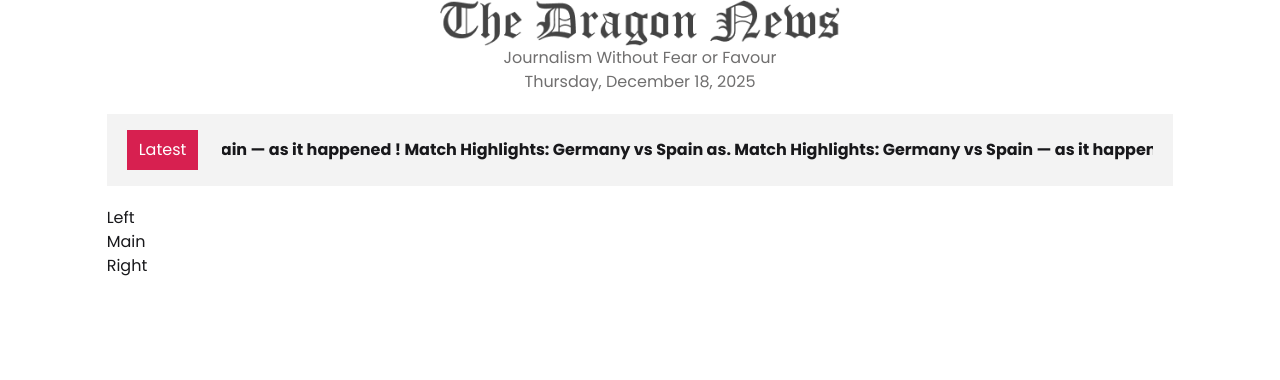
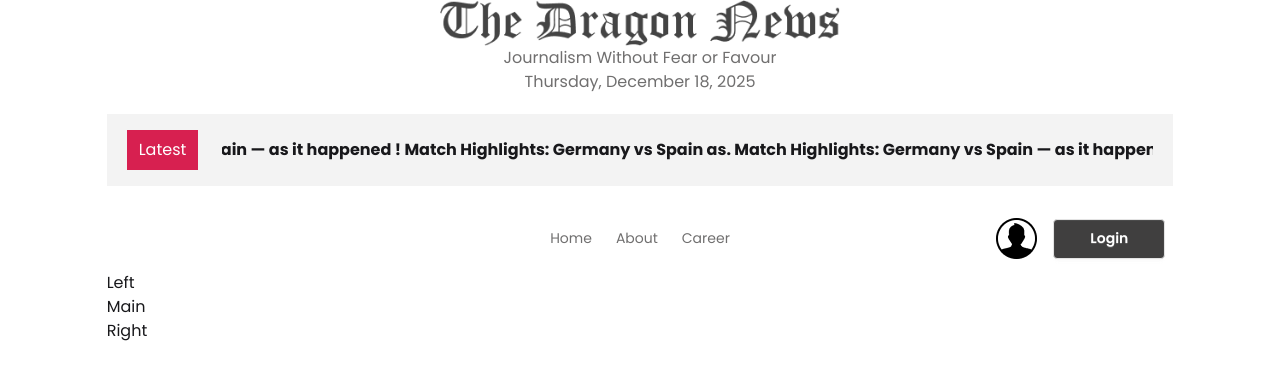
Before and after one commit to Maneulislam/Dragon-News, a React (Vite) app: page / in a window 1280 px wide. Shown: the top 380 px of the page. Built offline with nearby package versions, Linux system fonts and the light colour scheme.

Commit message:
Added navbar design

```diff
--- /dev/null
+++ b/src/components/Navbar.jsx
@@ -0,0 +1,51 @@
+import { NavLink } from 'react-router';
+import user from '../assets/user.png'
+
+const Navbar = () => {
+
+    const links = <>
+
+        <li><NavLink className='text-accent' to='/'>Home</NavLink></li>
+        <li><NavLink className='text-accent' to='/about'>About</NavLink></li>
+        <li><NavLink className='text-accent' to='/career'>Career</NavLink></li>
+
+
+    </>
+
+    return (
+        <div className="navbar bg-base-100 ">
+            <div className="navbar-start">
+                <div className="dropdown">
+                    <div tabIndex={0} role="button" className="btn btn-ghost lg:hidden">
+                        <svg xmlns="http://www.w3.org/2000/svg" className="h-5 w-5" fill="none" viewBox="0 0 24 24" stroke="currentColor"> <path strokeLinecap="round" strokeLinejoin="round" strokeWidth="2" d="M4 6h16M4 12h8m-8 6h16" /> </svg>
+                    </div>
+                    <ul
+                        tabIndex="-1"
+                        className="menu menu-sm dropdown-content bg-base-100 rounded-box z-1 mt-3 w-52 p-2 shadow">
+
+                        {
+                            links
+                        }
+
+                    </ul>
+                </div>
+
+            </div>
+            <div className="navbar-center hidden lg:flex">
+                <ul className="menu menu-horizontal px-1">
+
+                    {
+                        links
+                    }
+
+                </ul>
+            </div>
+            <div className="navbar-end space-x-4">
+                <img src={user} alt="" />
+                <a className="btn bg-primary px-9 text-white">Login</a>
+            </div>
+        </div>
+    );
+};
+
+export default Navbar;
--- a/src/layouts/HomeLayout.jsx
+++ b/src/layouts/HomeLayout.jsx
@@ -1,6 +1,7 @@
 import React from 'react';
 import Header from '../components/Header';
 import Latest from '../components/Latest';
+import Navbar from '../components/Navbar';
 
 const HomeLayout = () => {
     return (
@@ -8,6 +9,7 @@
             <header>
                 <Header></Header>
                 <Latest></Latest>
+                <Navbar></Navbar>
             </header>
 
             <main>
```
